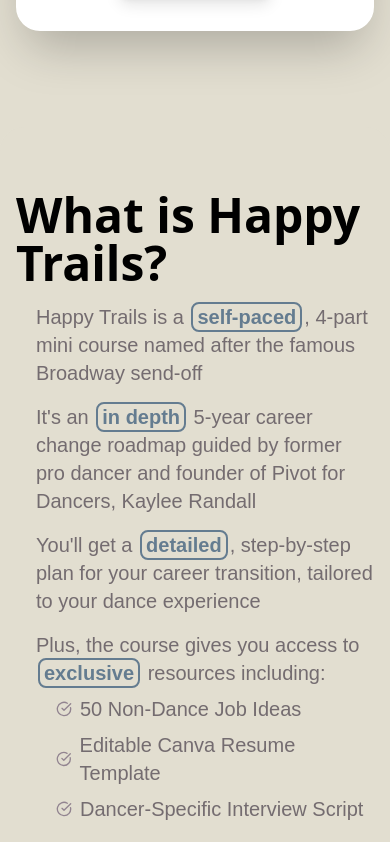
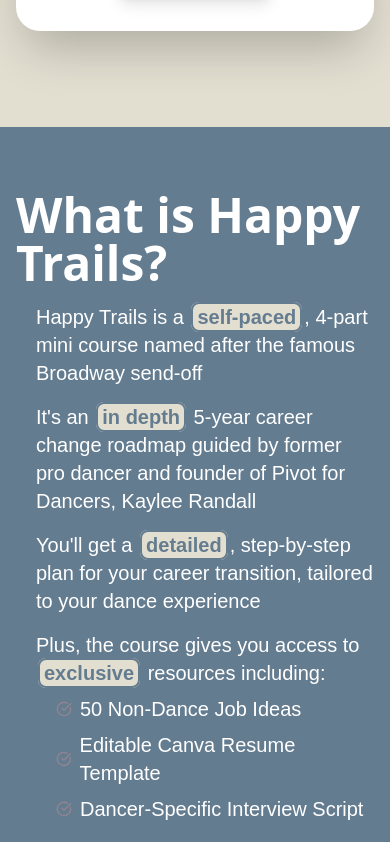
Before and after one commit to IsaacCavallaro/pivot-for-dancers, a Next.js app: page /products/happy-trails in a window 390 px wide. Shown: the part 762-1604 px from the top of the page. Built offline with nearby package versions, Linux system fonts and the light colour scheme.

Commit message:
More style changes

```diff
--- a/pages/products/happy-trails.tsx
+++ b/pages/products/happy-trails.tsx
@@ -319,33 +319,34 @@ const HappyTrailsPage = () => {
                 </div>
 
                 {/* Intro Section */}
-                <div className="max-w-6xl mx-auto px-4 sm:px-6 lg:px-8 py-16 rounded-3xl my-8" style={{ backgroundColor: '#E2DED0' }}>
+                <div className="bg-light-gray">
+                    <div className="max-w-6xl mx-auto px-4 sm:px-6 lg:px-8 py-16 rounded-3xl my-8">
                         <div className="grid md:grid-cols-2 gap-12 items-center">
-                        <ScrollAnimation delay={300}>
+                            <div className="opacity-100 transform translate-y-0">
                                 <div>
                                     <div className="flex items-center mb-4">
-                                    <h2 className="text-bold text-5xl font-bold text-black">What is Happy Trails?</h2>
+                                        <h2 className="text-bold text-5xl font-bold text-white">What is Happy Trails?</h2>
                                     </div>
-                                <p className="font-montserrat text-xl text-brown-gray mb-4 list-disc pl-5 space-y-2">
+                                    <p className="font-montserrat text-xl text-white mb-4 list-disc pl-5 space-y-2">
                                         Happy Trails is a <span className="font-bold rounded-lg px-1 py-0.5 mx-0.5" style={{ backgroundColor: "#E2DED0", color: "#647C90", border: "2px solid #647C90" }}>self-paced</span>, 4-part mini course named after the famous Broadway send-off
                                     </p>
-                                <p className="font-montserrat text-xl text-brown-gray mb-4 list-disc pl-5 space-y-2">
+                                    <p className="font-montserrat text-xl text-white mb-4 list-disc pl-5 space-y-2">
                                         It's an <span className="font-bold rounded-lg px-1 py-0.5 mx-0.5" style={{ backgroundColor: "#E2DED0", color: "#647C90", border: "2px solid #647C90" }}>in depth</span> 5-year career change roadmap guided by former pro dancer and founder of Pivot for Dancers, Kaylee Randall
                                     </p>
-                                <p className="font-montserrat text-xl text-brown-gray mb-4 list-disc pl-5 space-y-2">
+                                    <p className="font-montserrat text-xl text-white mb-4 list-disc pl-5 space-y-2">
                                         You'll get a <span className="font-bold rounded-lg px-1 py-0.5 mx-0.5" style={{ backgroundColor: "#E2DED0", color: "#647C90", border: "2px solid #647C90" }}>detailed</span>, step-by-step plan for your career transition, tailored to your dance experience
                                     </p>
-                                <p className="font-montserrat text-xl text-brown-gray mb-4 list-disc pl-5 space-y-2">
+                                    <p className="font-montserrat text-xl text-white mb-4 list-disc pl-5 space-y-2">
                                         Plus, the course gives you access to <span className="font-bold rounded-lg px-1 py-0.5 mx-0.5" style={{ backgroundColor: "#E2DED0", color: "#647C90", border: "2px solid #647C90" }}>exclusive</span> resources including:
-                                    <p className="list-disc pl-5 space-y-2 mt-2">
-                                        <p className="flex items-center"><CheckCircle className="w-4 h-4 text-purple-gray mr-2" />50 Non-Dance Job Ideas</p>
-                                        <p className="flex items-center"><CheckCircle className="w-4 h-4 text-purple-gray mr-2" />Editable Canva Resume Template</p>
-                                        <p className="flex items-center"><CheckCircle className="w-4 h-4 text-purple-gray mr-2" />Dancer-Specific Interview Script</p>
-                                    </p>
+                                        <div className="list-disc pl-5 space-y-2 mt-2">
+                                            <div className="flex items-center"><CheckCircle className="w-4 h-4 text-purple-gray mr-2" />50 Non-Dance Job Ideas</div>
+                                            <div className="flex items-center"><CheckCircle className="w-4 h-4 text-purple-gray mr-2" />Editable Canva Resume Template</div>
+                                            <div className="flex items-center"><CheckCircle className="w-4 h-4 text-purple-gray mr-2" />Dancer-Specific Interview Script</div>
+                                        </div>
                                     </p>
                                 </div>
-                        </ScrollAnimation>
-                        <ScrollAnimation delay={500}>
+                            </div>
+                            <ScrollAnimation delay={200}>
                                 <div className="relative aspect-video w-full">
                                     <div className="relative w-full h-full rounded-3xl shadow-2xl overflow-hidden">
                                         <iframe
@@ -362,95 +363,6 @@ const HappyTrailsPage = () => {
                                 </div>
                             </ScrollAnimation>
                         </div>
-                </div>
-                {/* What's Inside Section */}
-                <div className="bg-beige py-16">
-                    <div className="max-w-6xl mx-auto px-4 sm:px-6 lg:px-8">
-                        <ScrollAnimation>
-                            <div className="text-center mb-12">
-                                <div className="flex items-center justify-center mb-4">
-                                    <h2 className="text-bold text-5xl font-bold text-black">What's Inside?</h2>
-                                </div>
-                                <p className="font-montserrat text-lg text-brown-gray mt-2">Happy Trails guides you through a dancer-focused <span className="font-bold rounded-lg px-1 py-0.5 mx-0.5" style={{ backgroundColor: "#E2DED0", color: "#647C90", border: "2px solid #647C90" }}>roadmap</span> to help you pivot with confidence.</p>
-                            </div>
-                        </ScrollAnimation>
-                        <div className="grid md:grid-cols-3 gap-8">
-                            {features.map((feature, index) => (
-                                <ScrollAnimation key={index} delay={index * 300}>
-                                    <div className="group bg-beige rounded-2xl shadow-xl overflow-hidden text-center border-2 border-purple-gray transition-all duration-500 hover:shadow-2xl hover:-translate-y-2 min-h-[300px] flex flex-col">
-
-                                        {/* Icon with elegant background */}
-                                        <div className="relative pt-8 pb-4 z-20">
-                                            <div className="w-16 h-16 rounded-full bg-purple-gray flex items-center justify-center mx-auto shadow-lg border-4 border-white">
-                                                <feature.icon className="w-7 h-7 text-white" />
-                                            </div>
-                                        </div>
-
-                                        <div className="px-6 pb-8 flex-1 flex flex-col justify-between">
-                                            <div>
-                                                <h3 className="font-bold text-2xl text-black mb-6 relative inline-block after:content-[''] after:absolute after:-bottom-2 after:left-1/2 after:-translate-x-1/2 after:w-12 after:h-1 after:bg-purple-gray after:rounded-full">
-                                                    {feature.title}
-                                                </h3>
-
-                                                <p className="font-montserrat text-black text-center leading-relaxed">
-                                                    {feature.title === "Mindset Shifts" ? (
-                                                        <>
-                                                            A <span className="font-semibold py-1 rounded-md px-1 bg-purple-gray text-white">huge part</span> of your career change will be changing your mindset. We help you prepare for the mental shifts required to successfully pivot.
-                                                        </>
-                                                    ) : feature.title === "Practical Knowledge" ? (
-                                                        <>
-                                                            From the <span className="font-semibold py-1 rounded-md px-1 bg-purple-gray text-white">job search to finances</span>, we offer the practical knowledge that no one likes to talk about in the arts and entertainment industries.
-                                                        </>
-                                                    ) : feature.title === "Tailored Resources" ? (
-                                                        <>
-                                                            More than your average career change course, Happy Trails is <span className="font-semibold py-1 rounded-md px-1 bg-purple-gray text-white">dancer-specific</span> and tailored to the career needs of professional dancers.
-                                                        </>
-                                                    ) : (
-                                                        feature.description
-                                                    )}
-                                                </p>
-                                            </div>
-                                        </div>
-                                    </div>
-                                </ScrollAnimation>
-                            ))}
-                        </div>
-                    </div>
-                </div>
-
-                {/* First CTA Section */}
-                <div className="text-center py-16 bg-beige relative overflow-hidden">
-                    <div className="bg-white rounded-2xl shadow-lg mx-auto max-w-4xl p-8 md:p-12 border-2 border-beige">
-                        <ScrollAnimation delay={0}>
-                            <div className="flex items-center justify-center mb-4">
-                                <h2 className="text-bold text-5xl font-bold text-black">
-                                    Take Your Next Step with Confidence
-                                </h2>
-                            </div>
-                        </ScrollAnimation>
-                        <ScrollAnimation delay={300}>
-                            <p className="font-montserrat text-lg text-brown-gray max-w-2xl mx-auto mb-8">
-                                Happy Trails is the roadmap you've been waiting for. Get instant access to the course and all the resources for a one-time payment.
-                            </p>
-                        </ScrollAnimation>
-                        <ScrollAnimation delay={500}>
-                            <div className="flex justify-center items-center gap-4 mb-8">
-                                <span className="font-merriweather text-5xl font-bold text-dark-gray">$75</span>
-                                <span className="font-merriweather text-2xl text-brown-gray line-through">$199</span>
-                                <span className="bg-purple-gray text-white text-sm font-semibold px-3 py-1 rounded-full">
-                                    62% OFF
-                                </span>
-                            </div>
-                        </ScrollAnimation>
-                        <ScrollAnimation delay={700}>
-                            <button
-                                onClick={() => window.open(product.url, '_blank', 'noopener,noreferrer')}
-                                className="bg-light-gray hover:bg-purple-gray text-white font-montserrat font-semibold py-4 px-10 rounded-md transition-all duration-300 transform hover:scale-105 shadow-lg hover:shadow-xl relative overflow-hidden group"
-                            >
-                                <span className="relative z-10">START NOW</span>
-                                <div className="absolute inset-0 bg-gradient-to-r from-purple-gray/20 to-light-gray/20 opacity-0 group-hover:opacity-100 transition-opacity duration-300"></div>
-                            </button>
-                        </ScrollAnimation>
                     </div>
                 </div>
 
@@ -518,8 +430,114 @@ const HappyTrailsPage = () => {
                     </div>
                 </div>
 
+
+                {/* First CTA Section */}
+                <div className="text-center py-16 bg-light-gray relative overflow-hidden">
+                    <div className="bg-white rounded-2xl shadow-lg mx-auto max-w-4xl p-8 md:p-12 border-2 border-beige">
+                        <ScrollAnimation delay={0}>
+                            <div className="flex items-center justify-center mb-4">
+                                <h2 className="text-bold text-5xl font-bold text-black">
+                                    Take Your Next Step with Confidence
+                                </h2>
+                            </div>
+                        </ScrollAnimation>
+                        <ScrollAnimation delay={300}>
+                            <p className="font-montserrat text-lg text-brown-gray max-w-2xl mx-auto mb-8">
+                                Happy Trails is the roadmap you've been waiting for. Get instant access to the course and all the resources for a one-time payment.
+                            </p>
+                        </ScrollAnimation>
+                        <ScrollAnimation delay={500}>
+                            <div className="flex justify-center items-center gap-4 mb-8">
+                                <span className="font-merriweather text-5xl font-bold text-dark-gray">$75</span>
+                                <span className="font-merriweather text-2xl text-brown-gray line-through">$199</span>
+                                <span className="bg-purple-gray text-white text-sm font-semibold px-3 py-1 rounded-full">
+                                    62% OFF
+                                </span>
+                            </div>
+                        </ScrollAnimation>
+                        <ScrollAnimation delay={700}>
+                            <button
+                                onClick={() => window.open(product.url, '_blank', 'noopener,noreferrer')}
+                                className="bg-light-gray hover:bg-purple-gray text-white font-montserrat font-semibold py-4 px-10 rounded-md transition-all duration-300 transform hover:scale-105 shadow-lg hover:shadow-xl relative overflow-hidden group"
+                            >
+                                <span className="relative z-10">START NOW</span>
+                                <div className="absolute inset-0 bg-gradient-to-r from-purple-gray/20 to-light-gray/20 opacity-0 group-hover:opacity-100 transition-opacity duration-300"></div>
+                            </button>
+                        </ScrollAnimation>
+                    </div>
+                </div>
+
+                {/* What's inside Section */}
+                <div className="bg-beige py-20 relative overflow-hidden">
+                    <div className="max-w-6xl mx-auto px-4 sm:px-6 lg:px-8 relative z-10">
+                        <ScrollAnimation>
+                            <div className="text-center mb-16">
+                                <div className="flex items-center justify-center mb-6 relative">
+                                    <h2 className="text-bold text-5xl font-bold text-black tracking-tight relative inline-block">
+                                        What's Inside?
+                                    </h2>
+                                </div>
+                                <p className="font-montserrat text-xl text-brown-gray mt-4 max-w-3xl mx-auto leading-relaxed">
+                                    Happy Trails guides you through a dancer-focused <span className="font-bold rounded-md px-2 py-1 mx-1" style={{ backgroundColor: "#E2DED0", color: "#647C90", border: "2px solid #647C90" }}>roadmap</span> to help you pivot with confidence.
+                                </p>
+                            </div>
+                        </ScrollAnimation>
+                        <div className="grid md:grid-cols-3 gap-10">
+                            {features.map((feature, index) => (
+                                <ScrollAnimation key={index} delay={index * 300}>
+                                    <div className="group bg-white rounded-2xl shadow-lg overflow-hidden text-center border-2 border-purple-gray transition-all duration-500 hover:shadow-xl hover:-translate-y-3 min-h-[360px] flex flex-col relative">
+
+
+                                        {/* Icon with elegant background */}
+                                        <div className="relative pt-12 pb-6 z-20">
+                                            <div className="w-20 h-20 rounded-full bg-purple-gray flex items-center justify-center mx-auto shadow-md border-4 border-white transition-transform duration-500 group-hover:scale-110">
+                                                <feature.icon className="w-9 h-9 text-white" />
+                                            </div>
+                                        </div>
+
+                                        <div className="px-7 pb-10 flex-1 flex flex-col justify-between">
+                                            <div>
+                                                <h3 className="font-bold text-2xl text-black mb-7 relative inline-block after:content-[''] after:absolute after:-bottom-3 after:left-1/2 after:-translate-x-1/2 after:w-14 after:h-1.5 after:bg-purple-gray after:rounded-full after:transition-all after:duration-500 group-hover:after:w-20">
+                                                    {feature.title}
+                                                </h3>
+
+                                                <p className="font-montserrat text-black text-center leading-relaxed text-lg">
+                                                    {feature.title === "Mindset Shifts" ? (
+                                                        <>
+                                                            A <span className="font-semibold py-1 rounded-md px-1.5 bg-purple-gray text-white">huge part</span> of your career change will be changing your mindset. We help you prepare for the mental shifts required to successfully pivot.
+                                                        </>
+                                                    ) : feature.title === "Practical Knowledge" ? (
+                                                        <>
+                                                            From the <span className="font-semibold py-1 rounded-md px-1.5 bg-purple-gray text-white">job search to finances</span>, we offer the practical knowledge that no one likes to talk about in the arts and entertainment industries.
+                                                        </>
+                                                    ) : feature.title === "Tailored Resources" ? (
+                                                        <>
+                                                            More than your average career change course, Happy Trails is <span className="font-semibold py-1 rounded-md px-1.5 bg-purple-gray text-white">dancer-specific</span> and tailored to the career needs of professional dancers.
+                                                        </>
+                                                    ) : (
+                                                        feature.description
+                                                    )}
+                                                </p>
+                                            </div>
+
+                                            {/* Subtle badge at bottom of card */}
+                                            <div className="mt-6 pt-4 border-t border-light-gray border-opacity-30">
+                                                <span className="inline-block text-xs font-montserrat text-white bg-light-gray px-3 py-1 rounded-full">
+                                                    Dancer-Focused
+                                                </span>
+                                            </div>
+                                        </div>
+                                    </div>
+                                </ScrollAnimation>
+                            ))}
+                        </div>
+                    </div>
+                </div>
+
+
+
                 {/* Final CTA Section */}
-                <div className="text-center py-16 bg-beige relative overflow-hidden">
+                <div className="text-center py-16 bg-light-gray relative overflow-hidden">
                     <div className="bg-white rounded-2xl shadow-lg mx-auto max-w-4xl p-8 md:p-12 border-2 border-beige">
                         <ScrollAnimation delay={0}>
                             <div className="flex items-center justify-center mb-4">
```
Lines whose indentation alone changed are shown as unchanged.
